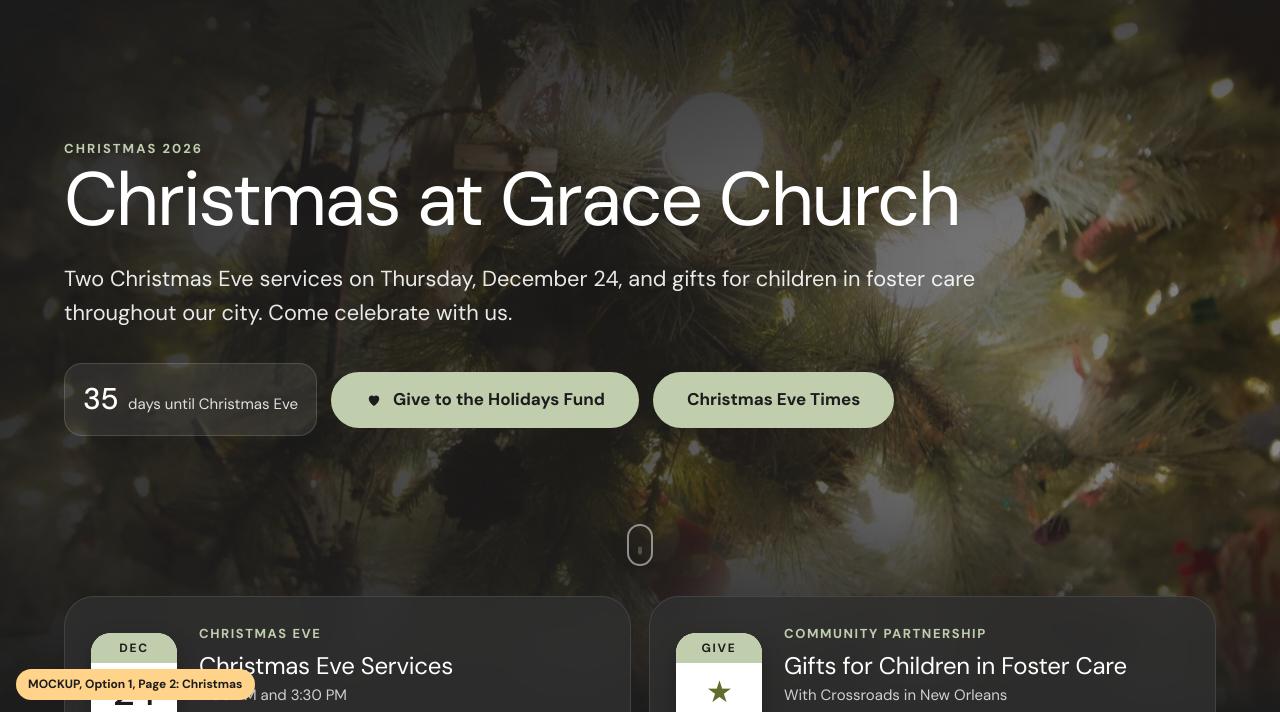
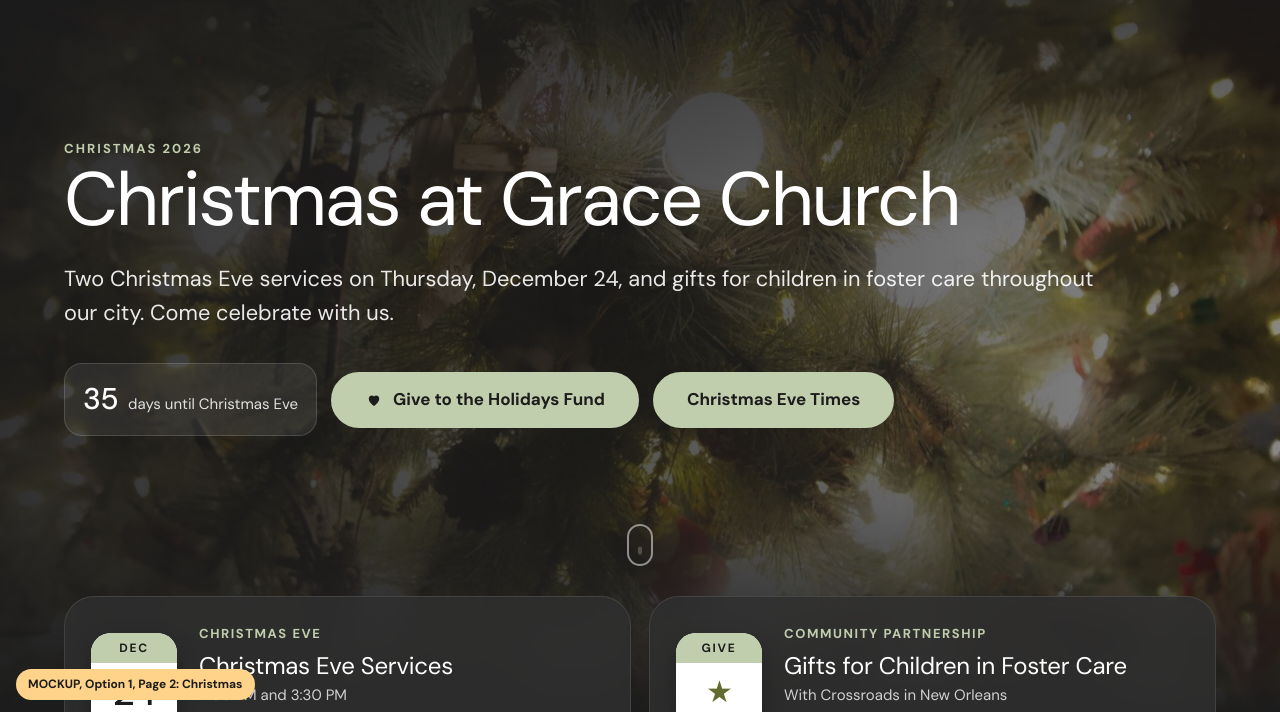
Before and after one commit to betchy1511-arch/grace-church-holidays-mockup, a plain HTML site: page christmas.html in a window 1280 px wide. Shown: the part 84-796 px from the top of the page. Drawn offline with Linux system fonts and the light colour scheme.

Commit message:
Hero lede: no lone last word
Co-Authored-By: Claude Opus 5.5 <noreply@anthropic.com>

```diff
--- a/christmas.html
+++ b/christmas.html
@@ -53,7 +53,7 @@ header{position:absolute;top:0;left:0;right:0;z-index:10}
 .hero::after{content:"";position:absolute;inset:0;z-index:-1;background:linear-gradient(90deg,rgba(28,28,28,.9) 0%,rgba(28,28,28,.72) 55%,rgba(28,28,28,.5) 100%),linear-gradient(180deg,rgba(28,28,28,.85) 0%,rgba(28,28,28,.35) 22%,transparent 40%,transparent 70%,var(--ink) 100%)}
 @keyframes kenburns{from{transform:scale(1.12)}to{transform:scale(1)}}
 .hero .wrap{width:100%}
-.hero .lede{font-size:clamp(18px,1.7vw,23px);color:rgba(255,255,255,.9);margin-top:24px;max-width:none;width:min(100%,980px)}
+.hero .lede{font-size:clamp(18px,1.7vw,23px);color:rgba(255,255,255,.9);margin-top:24px;max-width:none;width:min(100%,1040px);text-wrap:pretty}
 .hero-row{display:flex;flex-wrap:wrap;align-items:center;gap:14px;margin-top:34px}
 .hero-row .count,.hero-row .btns{margin-top:0}
 .count{display:flex;flex-wrap:wrap;gap:12px;margin-top:28px}
```
Also changed, not shown: holidays.html (+1 -1 lines), thanksgiving.html (+1 -1 lines).
